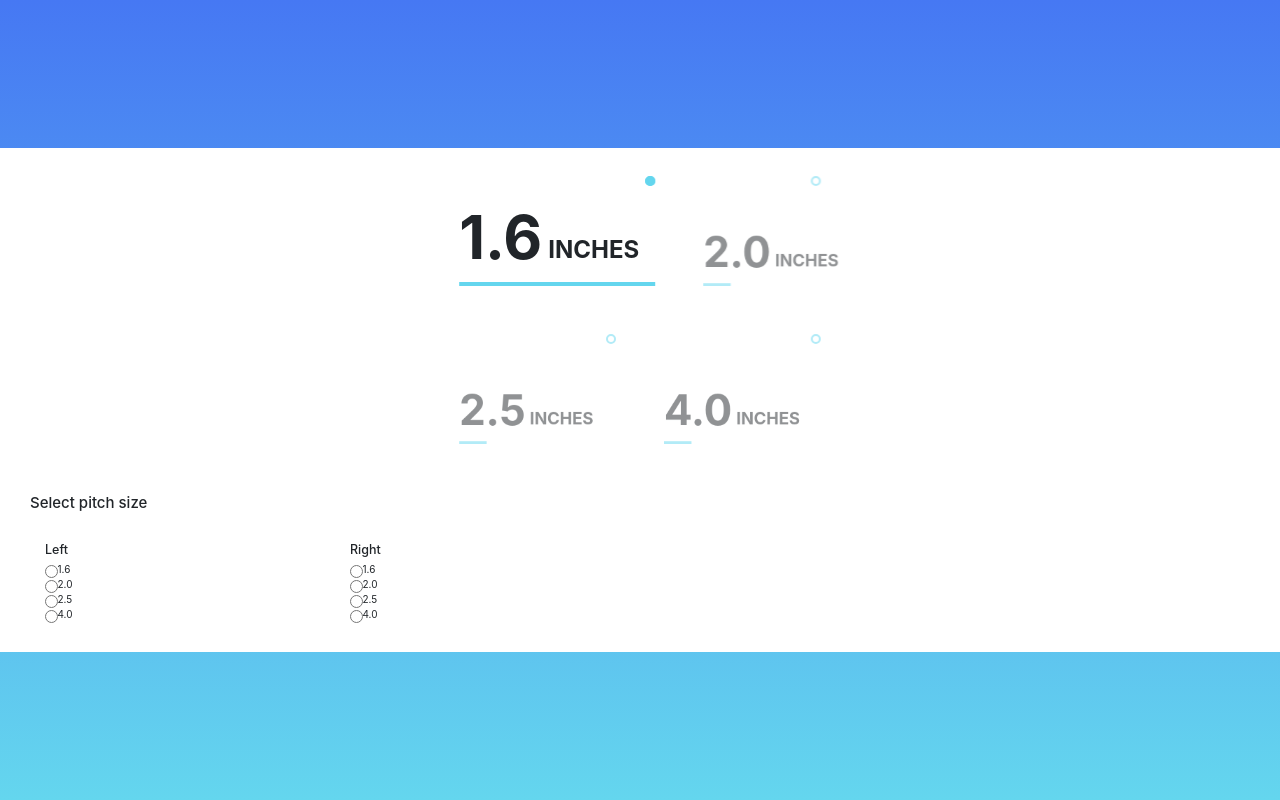
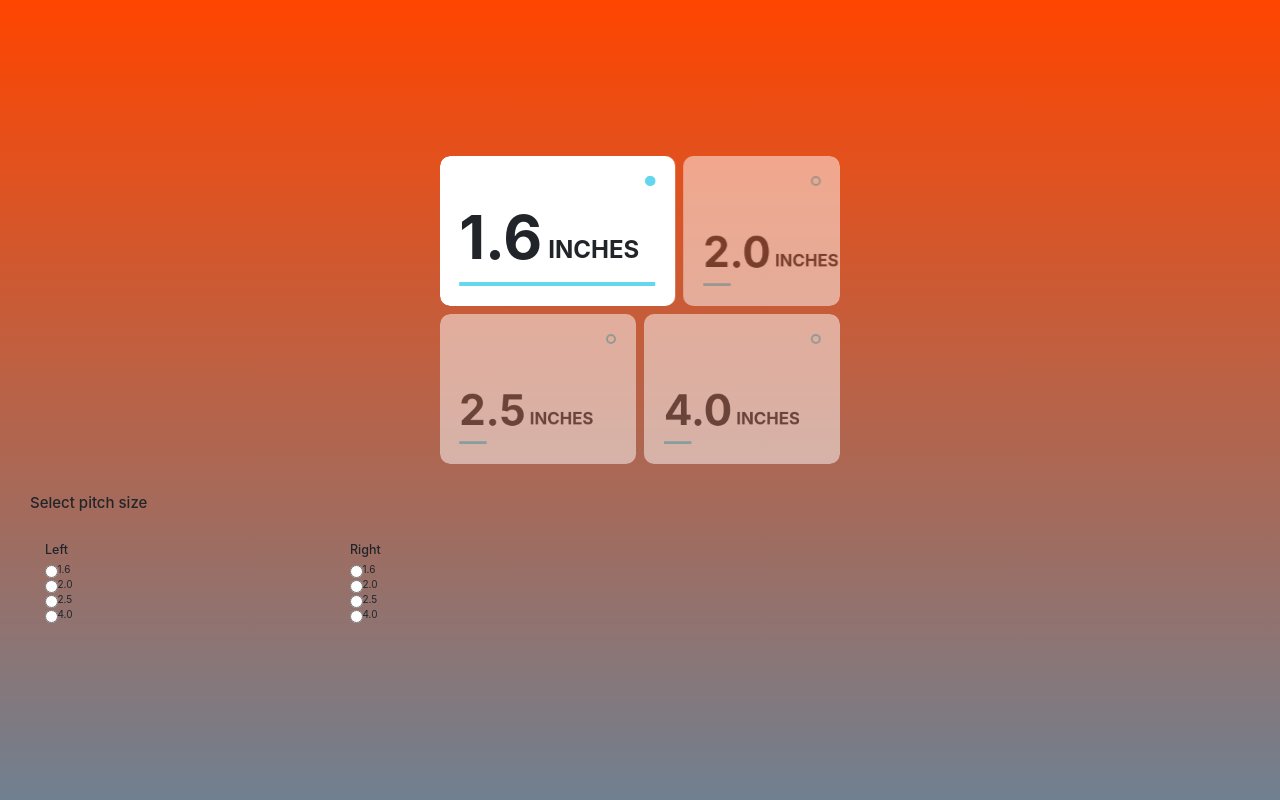
Before and after one commit to maxymapp/vuejs-python-firmware-updater-over-http, a Flask app: page / in a window 1280 px wide. Run offline with Flask 2, Linux system fonts and the light colour scheme; data that the repository does not hold is empty; some libraries are stand-ins or nearby versions.

Commit message:
background red-gray gradient

```diff
--- a/static/css/style.css
+++ b/static/css/style.css
@@ -1,6 +1,6 @@
 html {
-  background: -webkit-gradient(linear, left top, left bottom, from(#4678F3), to(#64D6EE));
-  background: linear-gradient(to bottom, #4678F3, #64D6EE);
+  background: -webkit-gradient(linear, left top, left bottom, from(orangered), to(slategrey));
+  background: linear-gradient(to bottom, orangered, slategrey);
   font-size: 62.5%;
   height: 100%;
   display: -webkit-box;
@@ -9,6 +9,7 @@ html {
 body {
   width: 100%;
   margin: auto;
+  background-color: transparent;
 }
 .option-group {
   width: 90%;
```
